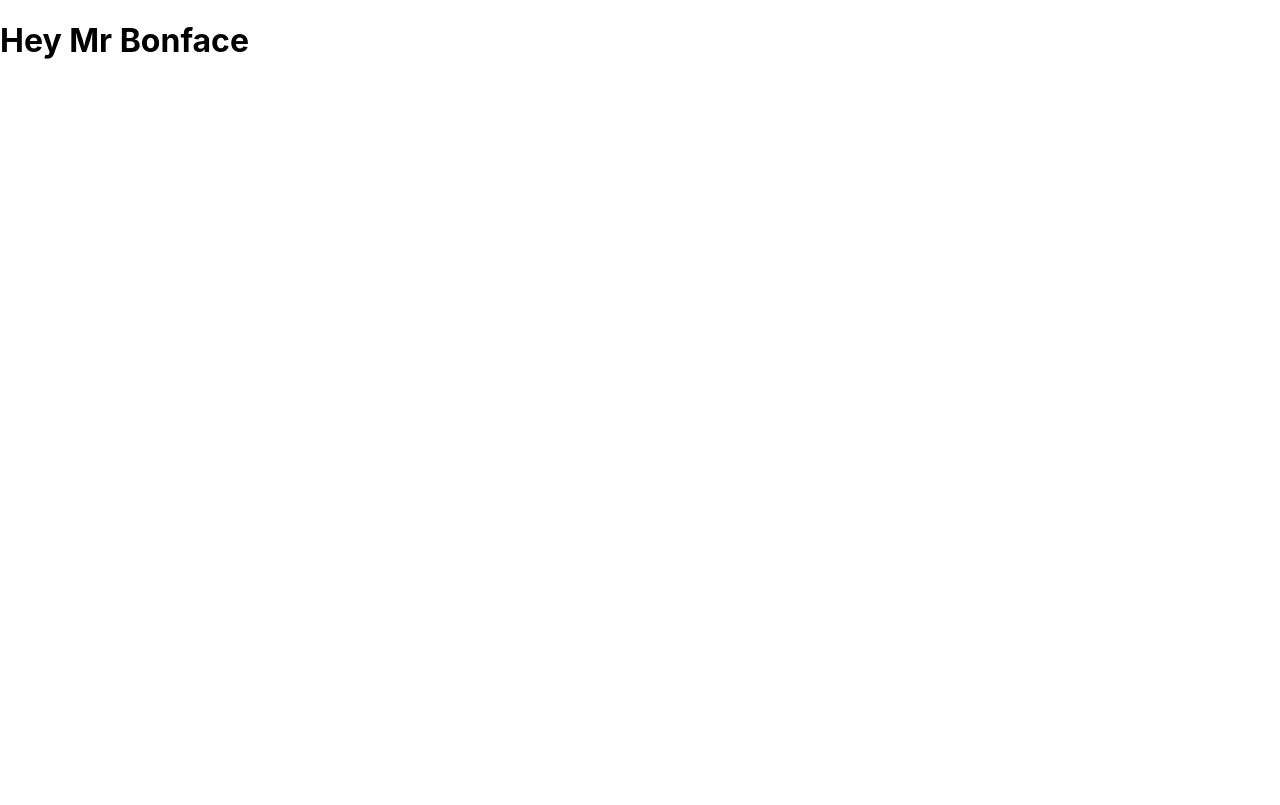
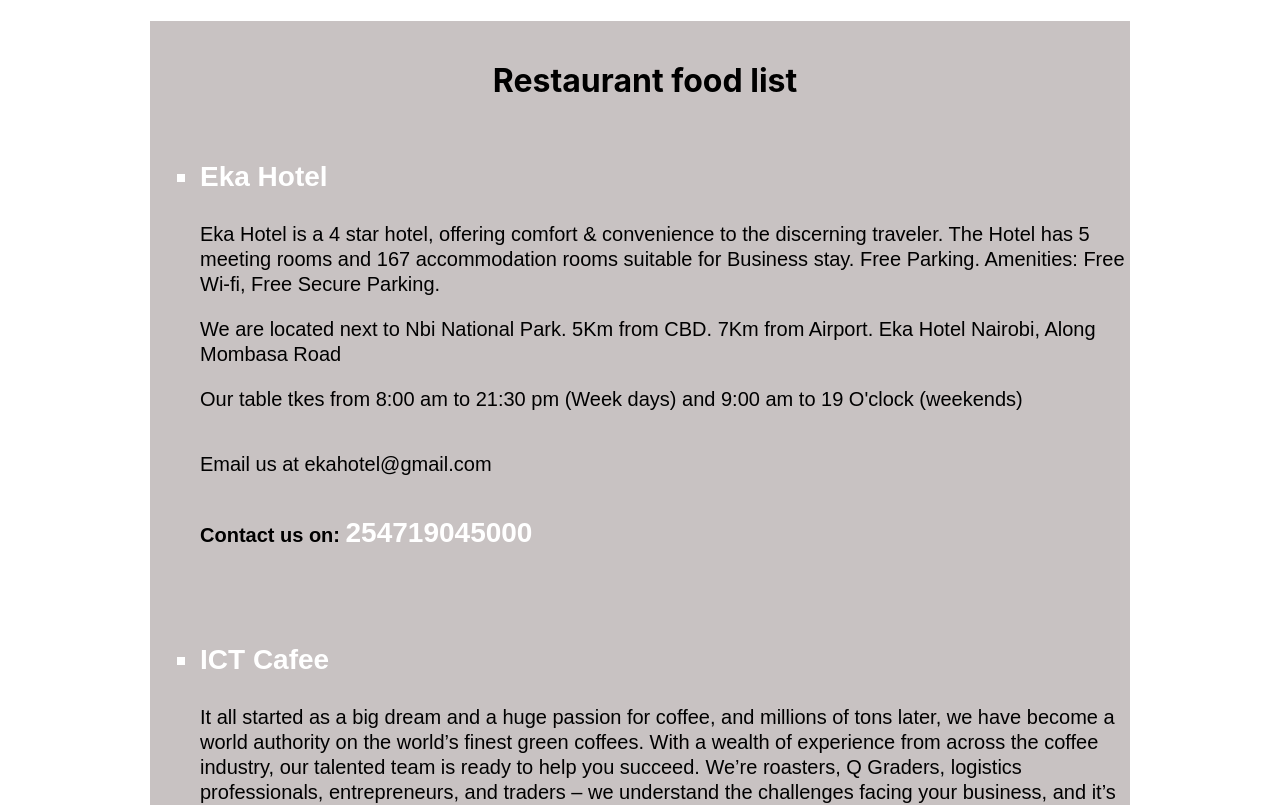
Before and after one commit to AdolpheNkoranyiTresor/s-rji-hacker-stories, a React (Create React App) app: page / in a window 1280 px wide. Shown: the top 805 px of the page. Built offline with nearby package versions, Linux system fonts and the light colour scheme.

Commit message:
Displaying the restaurant list

```diff
--- a/src/App.css
+++ b/src/App.css
@@ -1,38 +1,28 @@
-.App {
+.container {
+  padding-left: 10px;
+  margin: 0px 150px;
+  background: rgb(200, 194, 194);
+}
+
+.container h1{
+  padding-top: 40px;
   text-align: center;
 }
 
-.App-logo {
-  height: 40vmin;
-  pointer-events: none;
+.container ul {
+  list-style-type: square;
+}
+.container ul li,
+.container ul li span a {
+  padding: 20px 0px;
+  font: 700 28px/10px Arial;
+  color: #ffffff;
+  text-decoration: none;
 }
 
-@media (prefers-reduced-motion: no-preference) {
-  .App-logo {
-    animation: App-logo-spin infinite 20s linear;
-  }
+.container ul li span {
+  display: flex;
+  padding: 10px 0px;
+  font: 300 20px/25px Arial;
+  color: #000;
 }
-
-.App-header {
-  background-color: #282c34;
-  min-height: 100vh;
-  display: flex;
-  flex-direction: column;
-  align-items: center;
-  justify-content: center;
-  font-size: calc(10px + 2vmin);
-  color: white;
-}
-
-.App-link {
-  color: #61dafb;
-}
-
-@keyframes App-logo-spin {
-  from {
-    transform: rotate(0deg);
-  }
-  to {
-    transform: rotate(360deg);
-  }
-}
--- a/src/App.js
+++ b/src/App.js
@@ -1,15 +1,71 @@
 import React from 'react';
+import "./App.css";
 
-function greetLion(name){
-  return name;
-}
+const restoList = [
+  {
+    name: 'Eka Hotel',
+    about:
+      'Eka Hotel is a 4 star hotel, offering comfort & convenience to the discerning traveler. The Hotel has 5 meeting rooms and 167 accommodation rooms suitable for Business stay. Free Parking. Amenities: Free Wi-fi, Free Secure Parking.',
+    location:
+      'next to Nbi National Park. 5Km from CBD. 7Km from Airport. Eka Hotel Nairobi, Along Mombasa Road',
+    email: 'ekahotel@gmail.com',
+    visit: 'https://www.ekahotel.com',
+    open: `8:00 am to 21:30 pm (Week days) and 9:00 am to 19 O'clock (weekends)`,
+    contact: +254719045000,
+    objectID: '',
+  },
+  {
+    name: 'ICT Cafee',
+    about:
+      'It all started as a big dream and a huge passion for coffee, and millions of tons later, we have become a world authority on the world’s finest green coffees. With a wealth of experience from across the coffee industry, our talented team is ready to help you succeed. We’re roasters, Q Graders, logistics professionals, entrepreneurs, and traders – we understand the challenges facing your business, and it’s our mission to make your green coffee purchasing experience as efficient and rewarding as possible. What we all have in common is a passion for specialty and sustainable coffee while also building deep and lasting relationships with our customers and our suppliers.',
+    location: '110 West A Street #110/ San Diego - CA - 92101',
+    email: 'Trading@ICTcoffee.com',
+    open: `8:00 am to 21:30 pm (Week days) and 9:00 am to 19 O'clock (weekends)`,
+    contact: +6193388335,
+    objectID: '',
+  },
+  {
+    name: 'Panorama Hotel',
+    about:
+      'Panorama Hotel is a mid-range accommodation (4 star) found in Bukavu/ south of Kivu in Democratic republic of congo. It takes approximately 5 to 30 minutes to drive from Rusizi border side of Nyungwe in Rwanda (while enjoying the wonderful views of the hills in Rwanda and tropical forest ) to Bukavu congo.',
+    location:
+      'next to Nbi National Park. 5Km from CBD. 7Km from Airport. Eka Hotel Nairobi, Along Mombasa Road',
+    email: 'contact@panoramabukavu.com',
+    visit: 'http://panoramabukavu.com/',
+    open: `8:00 am to 21:30 pm (Week days) and 9:00 am to 19 O'clock (weekends)`,
+    contact: +243991253408,
+    objectID: '',
+  }
+];
 
-function App(){
-  return(
-    <div>
-      <h1>Hey Mr {greetLion(`Bonface`)}</h1>
+function App() {
+  return (
+    <div className="container">
+      <h1>Restaurant food list</h1>
+
+      <ul>
+        {restoList.map(function (item) {
+          return (
+            <li key={item.objectID}>
+              <span>
+                <a href={item.visit}> {item.name} </a>
+              </span>
+              <span> {item.about} </span>
+              <span>We are located {item.location} </span>
+              <span>Our table tkes from {item.open} </span>
+              <span> {item.close}</span>
+              <span> Email us at {item.email} </span>
+              <span>
+                <h4>
+                  Contact us on: <a href="#">{item.contact}</a>
+                </h4>
+              </span>
+            </li>
+          );
+        })}
+      </ul>
     </div>
-    );
+  );
 }
 
 export default App;
```
